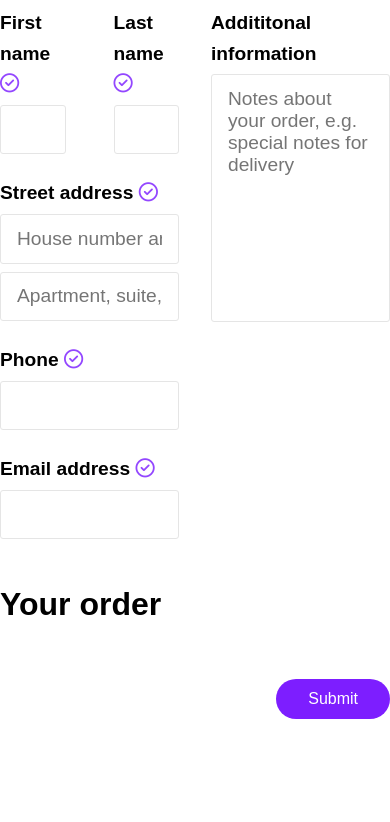
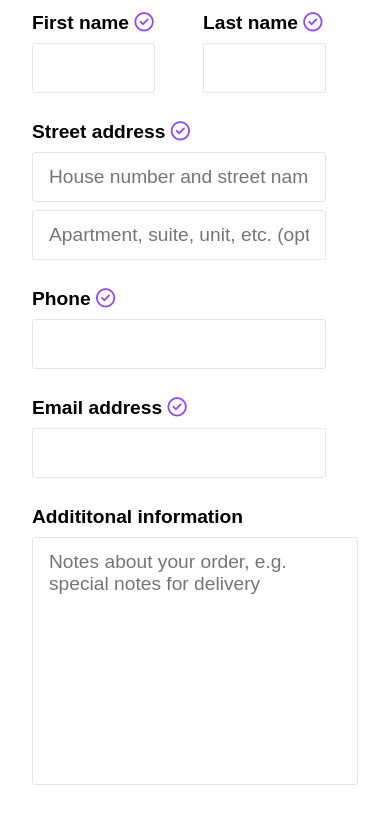
Before and after one commit to AltonTravers/Project_SmartPhone, a plain HTML site: page checkout.html in a window 390 px wide. Shown: the part 275-1097 px from the top of the page. Drawn offline with nearby package versions, Linux system fonts and the light colour scheme; some packages are replaced by stand-ins of ours; a script that the page names is missing.

Commit message:
Update main.css

```diff
--- a/css/main.css
+++ b/css/main.css
@@ -1178,7 +1178,7 @@ img {
           padding: 1rem 1.5rem; }
 
 .checkout-content.flex {
-  margin-top: 2rem;
+  margin: 2rem 2rem 0;
   flex-direction: column;
   align-items: flex-start; }
   .checkout-content.flex label {
@@ -1438,7 +1438,9 @@ img {
     .cart-container .cart-total.flex .left {
       display: none; }
   .phone-cart.grid-1 {
-    margin-top: 2rem; } }
+    margin-top: 2rem; }
+  .checkout-content.flex .info.flex {
+    flex-direction: column; } }
 
 @media screen and (max-width: 500px) {
   .showcase .flex .showcase-content {
```
